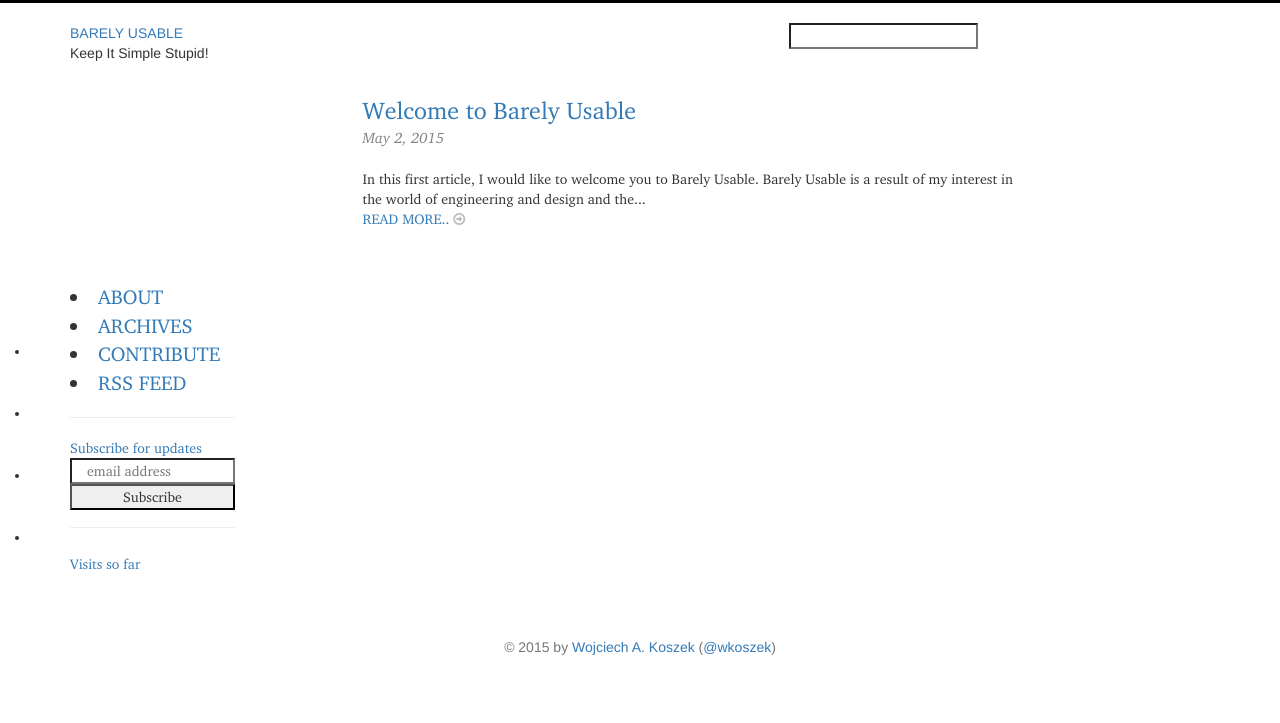
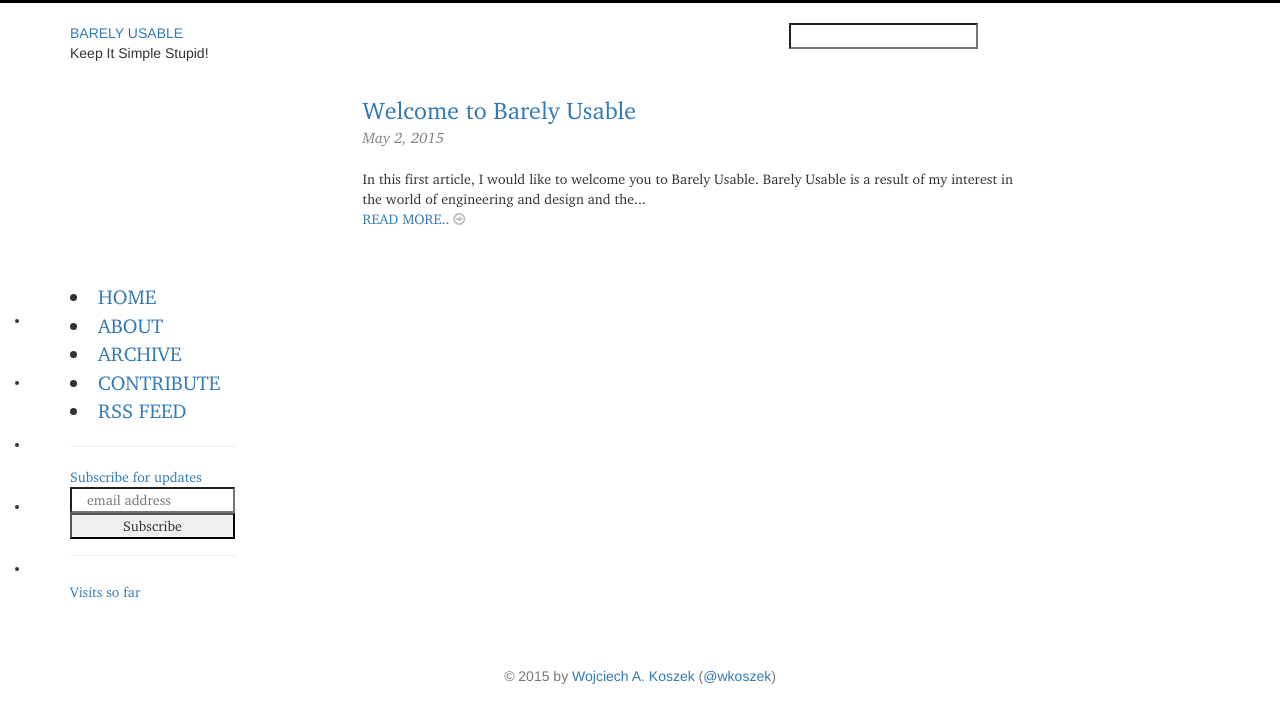
Before and after one commit to wkoszek/barelyusable, a Jekyll site: the page built from index.html, in a window 1280 px wide. Shown: the top 723 px of the page. Built offline with Jekyll 4.4.1, drawn with Linux system fonts in a browser that asks for light colours; nearby versions of some CDN libraries; comment, search, counter and statistics services are not loaded.

Commit message:
Rephrase Archives. Add home link.

```diff
--- a/_includes/menu.html
+++ b/_includes/menu.html
@@ -1,6 +1,8 @@
+<li><a href="/">HOME</a><br>
+
 <li><a href="/about/">ABOUT</a><br>
 
-<li><a href="/archives/">ARCHIVES</a><br>
+<li><a href="/archive/">ARCHIVE</a><br>
 
 <li><a href="/contributing/">CONTRIBUTE</a><br>
 
```
